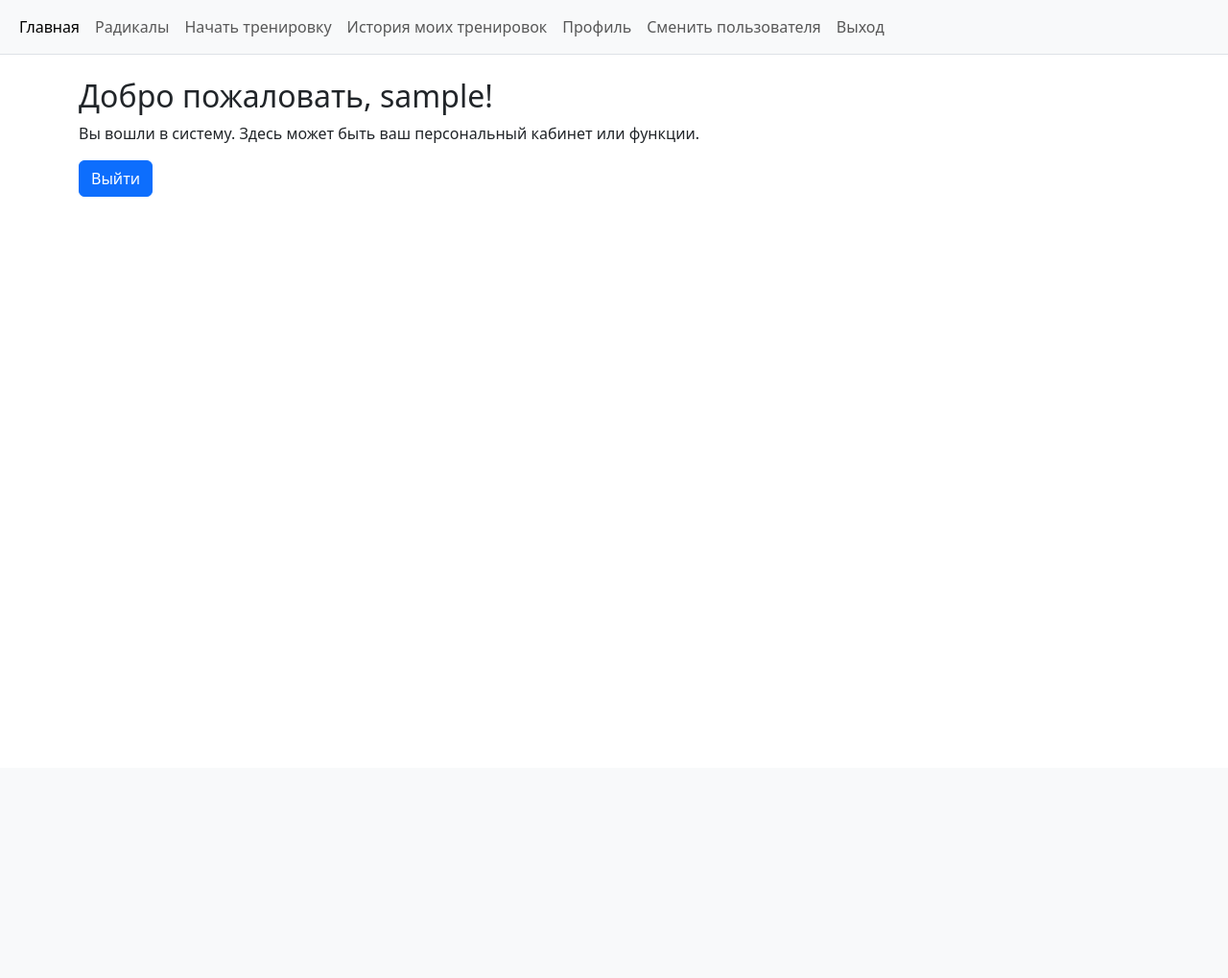
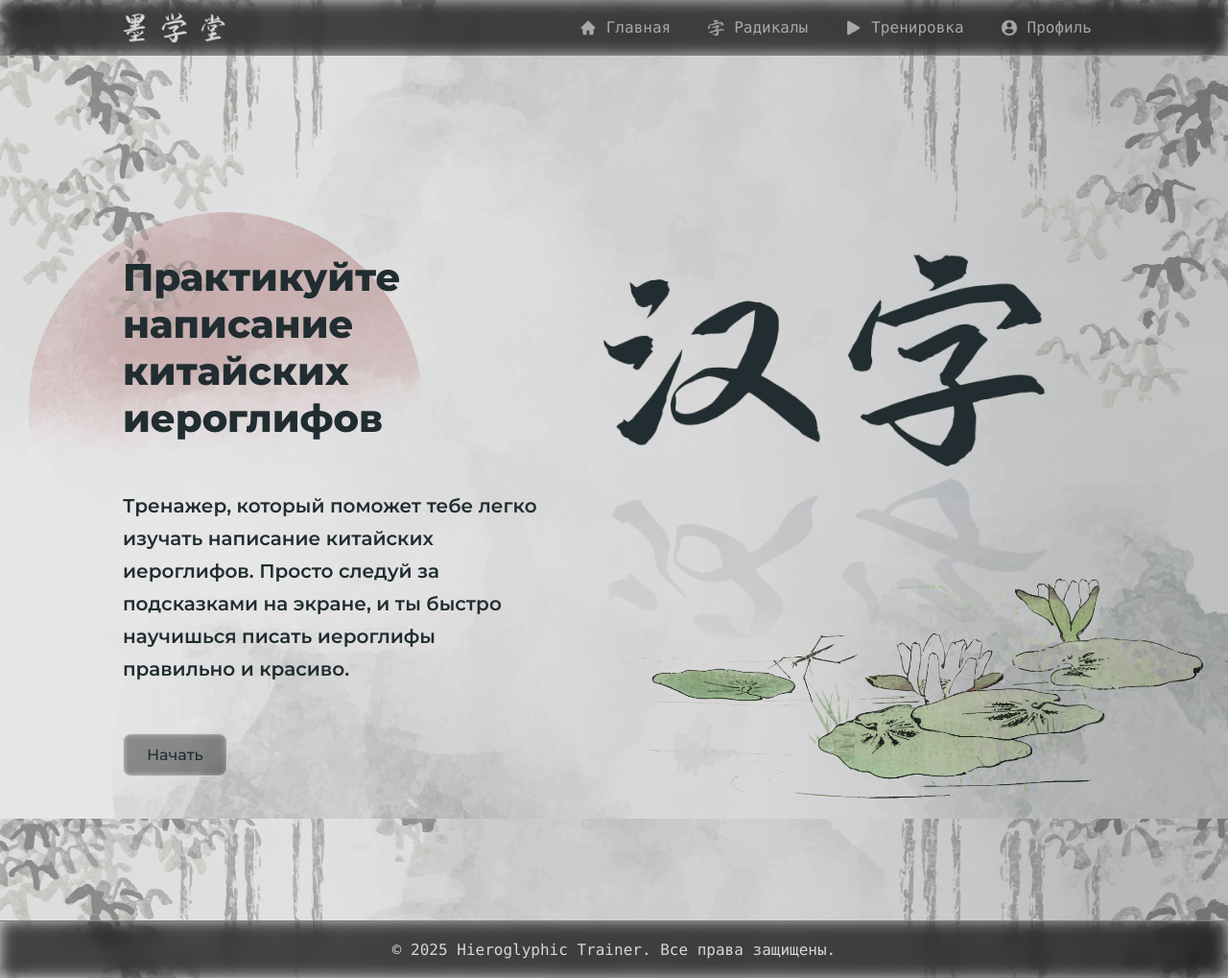
Before and after one commit to tsvetkovdm/hieroglyphic-trainer, a Flask app: page / in a window 1280 px wide. Shown: the whole page at 96% size. Before the commit the page ends 205 px from the top, so only its background shows below. Run offline with Flask 3, Linux system fonts and the light colour scheme; the visitor is signed in with stand-in values (Sample User, id 1); some libraries are stand-ins or nearby versions.

Commit message:
feat(front): add css styles, partial removal of bootstrap templates

```diff
--- /dev/null
+++ b/app/static/css/main.css
@@ -0,0 +1,292 @@
+@import url('https://fonts.googleapis.com/css2?family=Montserrat:ital,wght@0,100..900;1,100..900&family=Noto+Serif+SC:wght@200..900&display=swap');
+
+/* Constants */
+:root {
+      --primary-color: #212d30;
+      --secondary-color: #5a5a5a;
+      --gradient-color-2: #DAD6D6;
+      --gradient-color-1: #4d4c4c;
+      --text-color: #DAD6D6;
+      --card-border-color: #b9b9b9;
+    }
+
+/* For all */
+* {
+    margin: 0;
+    padding: 0;
+}
+
+/* Base for body */
+body {
+    display: flex;
+    flex-direction: column;
+    min-height: 100vh;
+    font-family: "Montserrat", sans-serif;
+    /*font-family: "Consolas", monospace;*/
+    font-size: 16px;
+    font-weight: 400;
+    color: var(--primary-color);
+    /*
+    background:
+        radial-gradient(ellipse at top, var(--gradient-color-2), transparent),
+        radial-gradient(ellipse at bottom, var(--gradient-color-2), transparent),
+        radial-gradient(ellipse at right, var(--gradient-color-1), transparent),
+        radial-gradient(ellipse at left, var(--gradient-color-1), transparent);
+    */
+    background: url('/static/img/backgrounds/chinese-home.jpg') no-repeat center bottom fixed;
+    background-size: cover;
+}
+
+
+/* Background for radicals page */
+body.radicals {
+    background: url('/static/img/backgrounds/chinese-radicals.jpg') no-repeat center top fixed;
+    background-size: cover;
+}
+
+/* Links */
+a {
+    display: inline-flex;
+    align-items: center;
+    gap: 10px;
+    text-decoration: none;
+}
+
+/* Images */
+img {
+    max-width: 100%;
+}
+
+/* Container */
+.container {
+    width: 80%;
+    max-width: 1200px;
+    margin: auto;
+}
+
+/* Content page */
+main {
+    flex: 1;
+}
+
+main.page-content {
+    margin-top: 57px;
+    padding-top: 57px;
+}
+
+/* Header section*/
+header {
+    height: 37px;
+    position: fixed;
+    top: 0;
+    left: 0;
+    width: 100vw;
+    backdrop-filter: blur(8px) brightness(30%);
+    border-bottom: 1px solid #7e7e7e;
+    padding: 10px 0;
+    z-index: 2;
+}
+
+header .container {
+    display: flex;
+    justify-content: space-between;
+    align-items: center;
+}
+
+/* Header - nav bar */
+header nav ul {
+    list-style: none;
+    display: flex;
+    justify-content: flex-end;
+    gap: 0 10px;
+    align-items: center;
+}
+
+header nav ul li a {
+    padding: 9px 14px;
+    border-radius: 6px;
+    font-size: 16px;
+    font-weight: 500;
+    opacity: 0.7;
+    color: var(--text-color);
+    font-family: "Consolas", monospace;
+    align-content: center;
+    transition: background-color 250ms ease-out;
+}
+
+header nav ul li a:hover {
+    background-color: var(--secondary-color);
+    color: var(--text-color);
+    opacity: 1;
+}
+
+/* Footer section*/
+footer {
+    backdrop-filter: blur(8px) brightness(30%);
+    font-family: "Consolas", monospace;
+    text-align: center;
+    padding: 20px;
+    color: var(--text-color);
+    border-top: 1px solid #7e7e7e;
+}
+
+/* Hero section */
+.hero {
+    padding: 150px 0;
+    display: flex;
+}
+
+.hero .hero-logo {
+    width: 700px;
+    display: flex;
+    flex-direction: row;
+    justify-content: center;
+}
+
+.hero--info {
+    width: 50%;
+}
+
+.hero--info h1 {
+    font-size: 40px;
+    font-weight: 800;
+
+    color: var(--primary-color);
+    /*
+    text-shadow:
+        1px 0px 0 #dbd0d0,
+        0px 1px 0 #dbd0d0,
+        2px 1px 0 #dbd0d0,
+        1px 2px 0 #dbd0d0,
+        3px 2px 0 #d6a9a9,
+        2px 3px 0 #d6a9a9,
+        4px 3px 0 #d6a9a9,
+        3px 4px 0 #d6a9a9,
+        4px 4px 0 #e7b6b6;
+    */
+}
+
+.hero--info p {
+    font-size: 20px;
+    font-family: "Montserrat", sans-serif;
+    font-weight: 600;
+    line-height: 170%;
+    margin: 50px 0;
+}
+
+.hero--info .btn-group {
+    display: flex;
+    align-items: center;
+}
+
+.hero--info .btn-group a {
+    backdrop-filter: blur(3px) brightness(60%);
+    padding: 12px 24px;
+    border: 1px solid rgba(228, 228, 228, 0.8);
+    border-radius: 9px;
+    font-size: 16px;
+    font-weight: 500;
+    color: var(--primary-color);
+    transition: all 300ms ease;
+
+}
+
+.hero--info .btn-group a:hover {
+    transform: scale(1.15);
+    backdrop-filter: blur(3px) brightness(80%);
+    font-weight: 500;
+
+}
+
+/* Radical cards page*/
+.radicals h2 {
+    font-size: 50px;
+}
+
+.cards {
+    display: flex;
+    flex-direction: row;
+    flex-wrap: wrap;
+    justify-content: center;
+    gap: 15px;
+    cursor: default;
+}
+
+.card {
+    backdrop-filter: blur(10px) brightness(90%);
+    display: flex;
+    flex-direction: column;
+    width: 226px;
+    height: 280px;
+    border: 1px solid var(--card-border-color);
+    border-radius: 10px;
+    transition: all 200ms ease;
+}
+
+
+.card:hover {
+    transform: scale(1.3) /*rotate3d(0, 1, 0, 180deg)*/ ;
+    z-index: 1;
+}
+
+
+.card-top {
+    text-align: left;
+    padding-left: 5px;
+    color: var(--primary-color);
+    align-content: start;
+    border-radius: 10px;
+    margin-bottom: 5px;
+}
+
+.card-bottom {
+    text-align: right;
+    padding-right: 5px;
+    color: var(--primary-color);
+    align-content: end;
+    border-radius: 10px;
+    min-width: 30px;
+}
+
+.card-center {
+    display: flex;
+    flex-direction: column;
+    flex-grow: 1;
+    text-align: center;
+    padding: 5px 10px;
+}
+
+.card-center h1 {
+    flex-grow: 1;
+    font-family: Noto Serif SC, Arial, Helvetica, sans-serif;
+    font-size: 90px;
+    color: var(--primary-color);
+    align-content: center;
+    border-radius: 10px;
+    margin-bottom: 5px;
+    border-top: 1px solid var(--card-border-color);
+    border-bottom: 1px solid var(--card-border-color);
+    text-shadow: 0 0 5px #f1f1f1;
+}
+
+.card-center p.pinyin {
+    background: rgba(0, 0, 0, 0.025);
+    height: 38px;
+    align-content: center;
+    color: var(--primary-color);
+    border-radius: 10px;
+    margin-bottom: 5px;
+    border-top: 1px solid var(--card-border-color);
+    border-bottom: 1px solid var(--card-border-color);
+}
+
+.card-center p.meaning {
+    background: rgba(0, 0, 0, 0.1);
+    height: 38px;
+    font-weight: 600;
+    align-content: center;
+    border-radius: 10px;
+    margin-bottom: 5px;
+    border-top: 1px solid var(--card-border-color);
+    border-bottom: 1px solid var(--card-border-color);
+}
--- a/app/templates/base.html
+++ b/app/templates/base.html
@@ -1,43 +1,39 @@
-{% from 'bootstrap5/nav.html' import render_nav_item %}
-
 <!DOCTYPE html>
 <html lang="ru">
 <head>
     <meta charset="utf-8">
-    <meta name="viewport" content="width=device-width, initial-scale=1, shrink-to-fit=no">
-    {% block styles %}
-        {{ bootstrap.load_css() }}
-        <link href="https://cdn.jsdelivr.net/npm/bootstrap-icons@1.11.3/font/bootstrap-icons.css" rel="stylesheet">
-    {% endblock %}
+    <meta name="viewport" content="width=device-width, initial-scale=1">
+    <link rel="stylesheet" href="{{ url_for('static', filename='css/main.css') }}" >
     <title>{{ title if title else 'Добро пожаловать' }}</title>
 </head>
-<body>
-    <nav class="navbar navbar-expand-lg navbar-light bg-light border-bottom">
-        <div class="container-fluid">
-            <ul class="navbar-nav">
-                <li class="nav-item">{{ render_nav_item('main.index', 'Главная') }}</li>
-                <li class="nav-item">{{ render_nav_item('main.radicals', 'Радикалы') }}</li>
-                <li class="nav-item">{{ render_nav_item('training.start_training', 'Начать тренировку') }}</li>
+<body class="{% block body_class %}default{% endblock %}">
+    <header>
+        <div class="container">
+            <a href="/" class="logo"><img src="{{url_for('static', filename='img/logo.png')}}" width="107" height="32" alt=""></a>
+            <nav>
+                <ul>
+                    <li><a href="/"><img src="{{url_for('static', filename='img/home.png')}}" width="18" height="18" alt="">Главная</a></li>
+                    <li><a href="/radicals"><img src="{{url_for('static', filename='img/radical-button.png')}}" width="18" height="18" alt="">Радикалы</a></li>
+                    <li><a href="/training/start"><img src="{{url_for('static', filename='img/play-button.png')}}" width="18" height="18" alt="">Тренировка</a></li>
                     {% if current_user.is_authenticated %}
-                    <li class="nav-item">{{ render_nav_item('training.history', 'История моих тренировок') }}</li>
+                        <!--<li><a href="/training/history">История моих тренировок</a></li>-->
                         {% if current_user.is_admin %}
-                        <li class="nav-item">{{ render_nav_item('main.test_connection', 'Проверка БД') }}</li>
-                        <li class="nav-item">{{ render_nav_item('admin.dashboard', 'Админ') }}</li>
+                            <!--<li><a href="/main/testdb">Проверка БД</a></li>-->
+                            <li><a href="/admin">Админ</a></li>
                         {% endif %}
-                    <li class="nav-item">{{ render_nav_item('auth.profile', 'Профиль') }}</li>
-                    <li class="nav-item">{{ render_nav_item('auth.change', 'Сменить пользователя') }}</li>
-                    <li class="nav-item">{{ render_nav_item('auth.logout', 'Выход') }}</li>
+                        <li><a href="/auth/profile"><img src="{{url_for('static', filename='img/profile-user.png')}}" width="18" height="18" alt="">Профиль</a></li>
                     {% else %}
-                    <li class="nav-item">{{ render_nav_item('auth.register', 'Регистрация') }}</li>
-                    <li class="nav-item">{{ render_nav_item('auth.login', 'Авторизация') }}</li>
+                        <li><a href="/auth/login"><img src="{{url_for('static', filename='img/profile-user.png')}}" width="18" height="18" alt="">Вход</a></li>
                     {% endif %}
                 </ul>
+            </nav>
         </div>
-    </nav>
+    </header>
 
+    <main class="page-content">
         {% with messages = get_flashed_messages(with_categories=true) %}
             {% if messages %}
-            <div class="container mt-4">
+                <div class="container">
                     {% for category, message in messages %}
                         <div class="alert alert-{{ category }} alert-dismissible fade show" role="alert">
                             {{ message }}
@@ -49,9 +45,10 @@
         {% endwith %}
 
         {% block content %}{% endblock %}
+    </main>
 
-    {% block scripts %}
-        {{ bootstrap.load_js() }}
-    {% endblock %}
+    <footer>
+        <p>&copy; 2025 Hieroglyphic Trainer. Все права защищены.</p>
+    </footer>
 </body>
 </html>
--- a/app/templates/index.html
+++ b/app/templates/index.html
@@ -1,14 +1,23 @@
 {% extends 'base.html' %}
 {% block content %}
-<div class="container mt-4">
-    {% if current_user.is_authenticated %}
-        <h2>Добро пожаловать, {{ current_user.username }}!</h2>
-        <p>Вы вошли в систему. Здесь может быть ваш персональный кабинет или функции.</p>
-        <!-- Пример дополнительного функционала -->
-        <a class="btn btn-primary" href="{{ url_for('auth.logout') }}">Выйти</a>
-    {% else %}
-        <h2>Добро пожаловать!</h2>
-        <p>Пожалуйста, <a href="{{ url_for('auth.login') }}">войдите</a> или <a href="{{ url_for('auth.register') }}">зарегистрируйтесь</a>, чтобы продолжить.</p>
-    {% endif %}
+<div class="hero container">
+    <div class="hero--info">
+        {% if current_user.is_authenticated %}
+            <h1>Практикуйте написание китайских иероглифов</h1>
+            <p>Тренажер, который поможет тебе легко изучать написание китайских иероглифов. Просто следуй за подсказками на экране, и ты быстро научишься писать иероглифы правильно и красиво.</p>
+            <div class="btn-group">
+                <a href="/radicals">Начать</a>
+            </div>
+        {% else %}
+            <h1>Практикуйте написание китайских иероглифов</h1>
+            <p>Тренажер, который поможет тебе легко изучать написание китайских иероглифов. Просто следуй за подсказками на экране, и ты быстро научишься писать иероглифы правильно и красиво.</p>
+            <div class="btn-group">
+                <a href="/radicals">Начать</a>
+            </div>
+        {% endif %}
+    </div>
+    <div class="hero-logo">
+        <img src="{{url_for('static', filename='img/hero-logo.png')}}" width="524" height="401" alt="">
+    </div>
 </div>
 {% endblock %}
```
Also changed, not shown: app/templates/profile.html (+7 -7 lines), app/templates/radicals.html (+13 -28 lines). Lines whose indentation alone changed are shown as unchanged.
